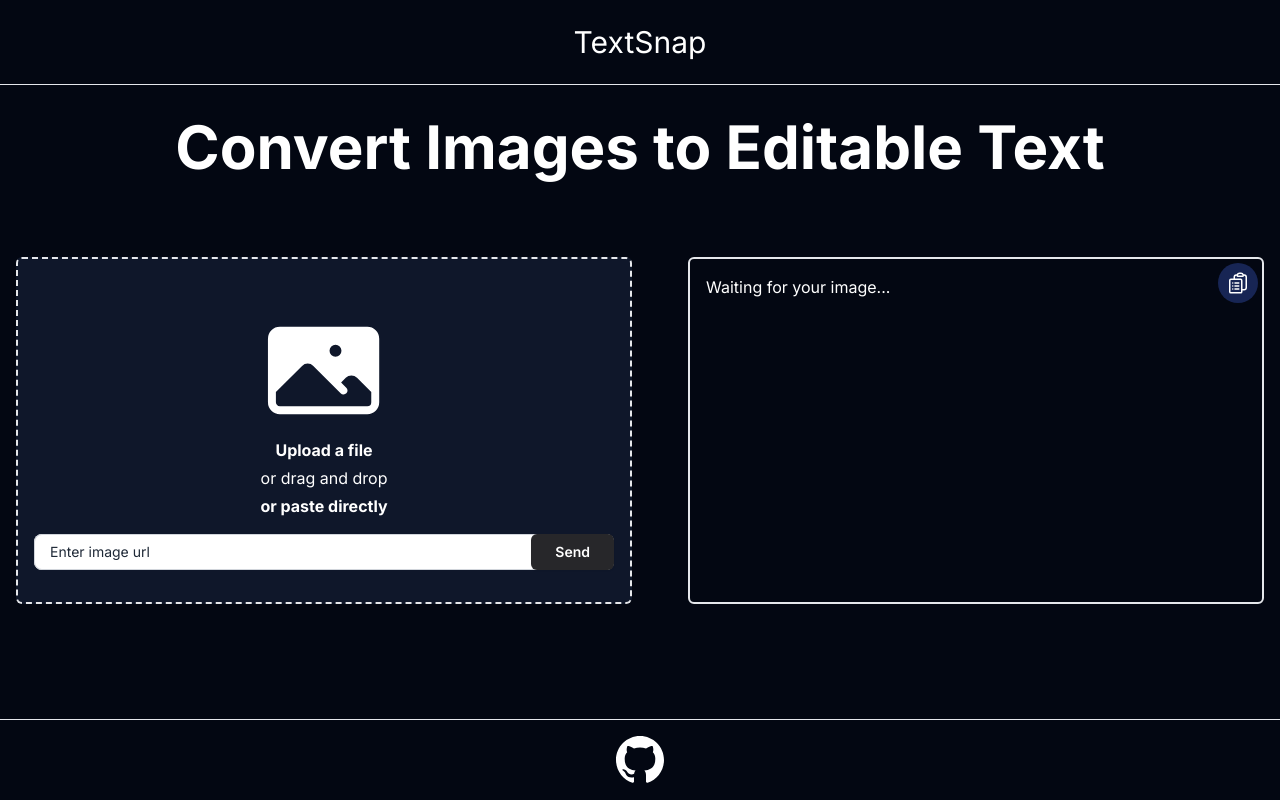
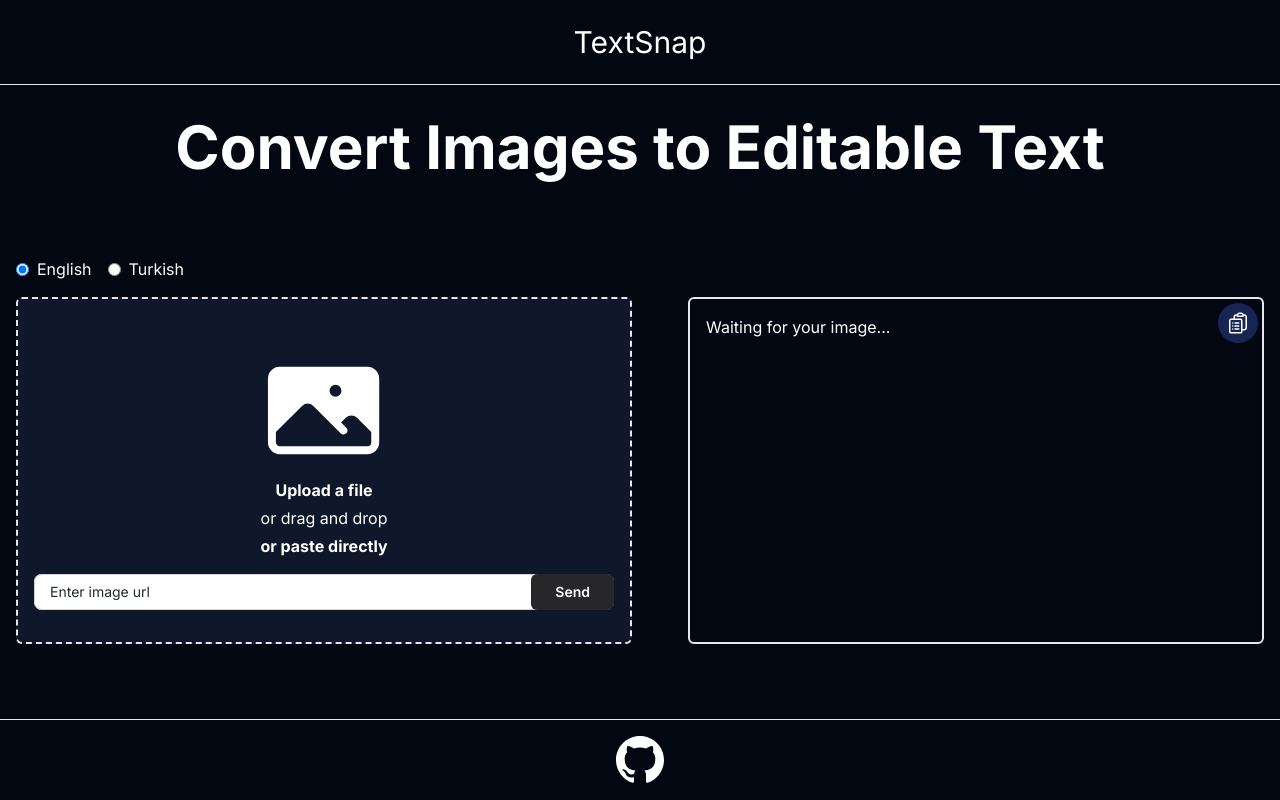
Before and after one commit to otto-camp/textsnap, a Next.js app: page / in a window 1280 px wide. Built offline with nearby package versions, Linux system fonts and the light colour scheme; no server answers.

Commit message:
Add language support.

```diff
--- a/src/components/Dropzone.tsx
+++ b/src/components/Dropzone.tsx
@@ -12,11 +12,13 @@
   setText,
   setError,
   setImage,
+  language,
 }: {
   setLoading: Dispatch<SetStateAction<boolean>>;
   setText: Dispatch<SetStateAction<string>>;
   setError: Dispatch<SetStateAction<string>>;
   setImage: Dispatch<SetStateAction<File | null>>;
+  language: string;
 }) {
   const backend = process.env.NEXT_PUBLIC_BACKEND_URL!;
   const [imageUrl, setImageUrl] = useState("");
@@ -30,7 +32,7 @@
     setLoading(true);
     setImage(file);
     console.time("Response Timer");
-    await fetch(backend + "eng/image", {
+    await fetch(backend + language + "/image", {
       method: "POST",
       body: formData,
       mode: "cors",
@@ -60,7 +62,7 @@
     console.time("Response Timer");
     console.log(imageUrl);
 
-    await fetch(backend + "eng/image-url", {
+    await fetch(backend + language + "/image-url", {
       method: "POST",
       body: JSON.stringify({ url }),
       headers: {
@@ -103,7 +105,7 @@
           setImage(file);
 
           console.time("Response Timer");
-          await fetch(backend + "eng/image", {
+          await fetch(backend + language + "/image", {
             method: "POST",
             body: formData,
             mode: "cors",
--- /dev/null
+++ b/src/components/LanguageRadio.tsx
@@ -0,0 +1,25 @@
+import { Dispatch, SetStateAction } from "react";
+
+export default function LanguageRadio({
+  language,
+  setLanguage,
+  label,
+  value,
+}: {
+  language: string;
+  setLanguage: Dispatch<SetStateAction<string>>;
+  label: string;
+  value: string;
+}) {
+  return (
+    <label className="flex items-center justify-center gap-2">
+      <input
+        type="radio"
+        value={language}
+        onChange={() => setLanguage(value)}
+        checked={language === value}
+      />
+      <span>{label}</span>
+    </label>
+  );
+}
--- a/src/components/Wrapper.tsx
+++ b/src/components/Wrapper.tsx
@@ -5,17 +5,33 @@
 import TextContainer from "./TextContainer";
 import Error from "./Error";
 import Dropzone from "./Dropzone";
+import LanguageRadio from "./LanguageRadio";
 
 function Wrapper() {
   const [imageText, setImageText] = useState("Waiting for your image...");
   const [loading, setLoading] = useState(false);
   const [error, setError] = useState<string>("");
   const [image, setImage] = useState<File | null>(null);
+  const [language, setLanguage] = useState("eng");
 
   return (
     <div className="p-4 flex-1">
       <div className="max-w-7xl mx-auto mb-8">
         {error ? <Error error={error} /> : ""}
+      </div>
+      <div className="max-w-7xl mx-auto flex justify-start gap-4 mb-4">
+        <LanguageRadio
+          language={language}
+          setLanguage={setLanguage}
+          label="English"
+          value="eng"
+        />
+        <LanguageRadio
+          language={language}
+          setLanguage={setLanguage}
+          label="Turkish"
+          value="tur"
+        />
       </div>
       <div className="max-w-7xl mx-auto flex flex-col lg:flex-row gap-4">
         <div className="w-full space-y-2">
@@ -24,6 +40,7 @@
             setLoading={setLoading}
             setError={setError}
             setImage={setImage}
+            language={language}
           />
           {image ? (
             <div className="flex flex-col w-full border rounded-md">
```
